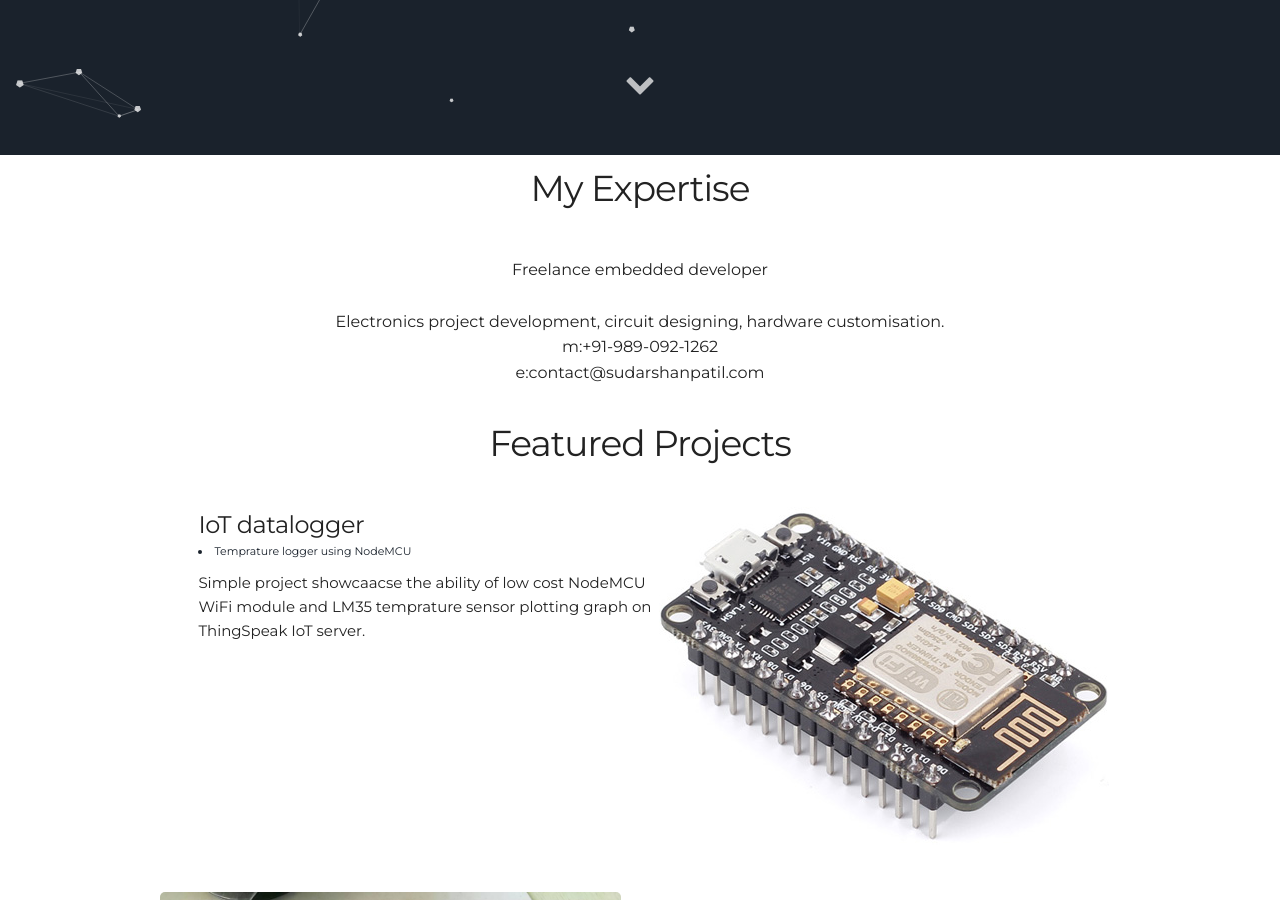
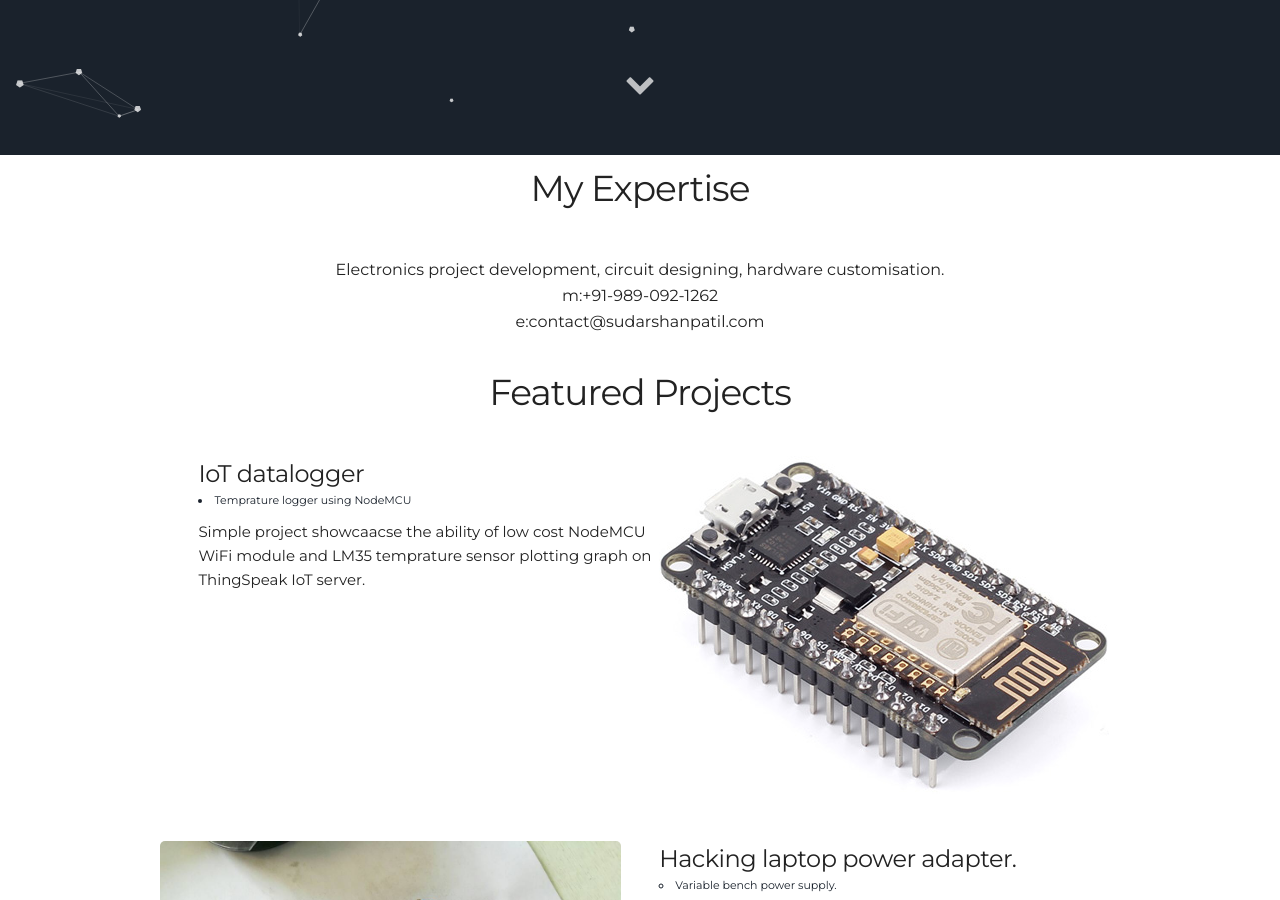
Before and after one commit to sdrshnptl/sdrshnptl, a Jekyll site: the page built from index.html, in a window 1280 px wide and 900 px high, scrolled down 752 px. Built offline with Jekyll 4.4.1, drawn with Linux system fonts in a browser that asks for light colours.

Commit message:
Update _config.yml

```diff
--- a/_config.yml
+++ b/_config.yml
@@ -6,7 +6,7 @@
 
 # User settings
 username: Sudarshan Patil
-user_description: <br>Freelance embedded developer</br> <br>Electronics project development, circuit designing, hardware customisation.</br> m:+91-989-092-1262 </br >e:contact@sudarshanpatil.com
+user_description: <!--br>Freelance embedded developer</br--> <br>Electronics project development, circuit designing, hardware customisation.</br> m:+91-989-092-1262 </br >e:contact@sudarshanpatil.com
 user_title: Embedded developer.
 email: p.sdrshn@gmail.com
 twitter_username: sdrshnptl
```
